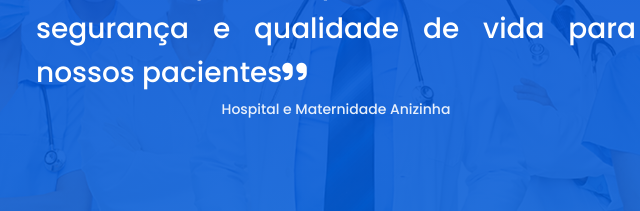
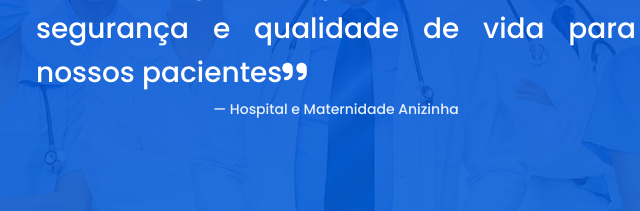
Before and after one commit to joyzinhw/site-hospital, a plain HTML site: page index.html in a window 1280 px wide. Shown: the part 2548-2759 px from the top of the page, 304-944 px from the left. Drawn offline with Linux system fonts and the light colour scheme.

Commit message:
add: ajustes

```diff
--- a/index.html
+++ b/index.html
@@ -145,7 +145,7 @@
         <section id = "banner-one" class = "banner-one text-center">
             <div class = "container text-white">
                 <blockquote class = "lead"><i class = "fas fa-quote-left"></i>Nosso objetivo é promover bem-estar, segurança e qualidade de vida para nossos pacientes<i class = "fas fa-quote-right"></i></blockquote>
-                <small class = "text text-sm">Hospital e Maternidade Anizinha</small>
+                <small class = "text text-sm"> — Hospital e Maternidade Anizinha</small>
             </div>
         </section>
         <!-- end of banner one -->
```
